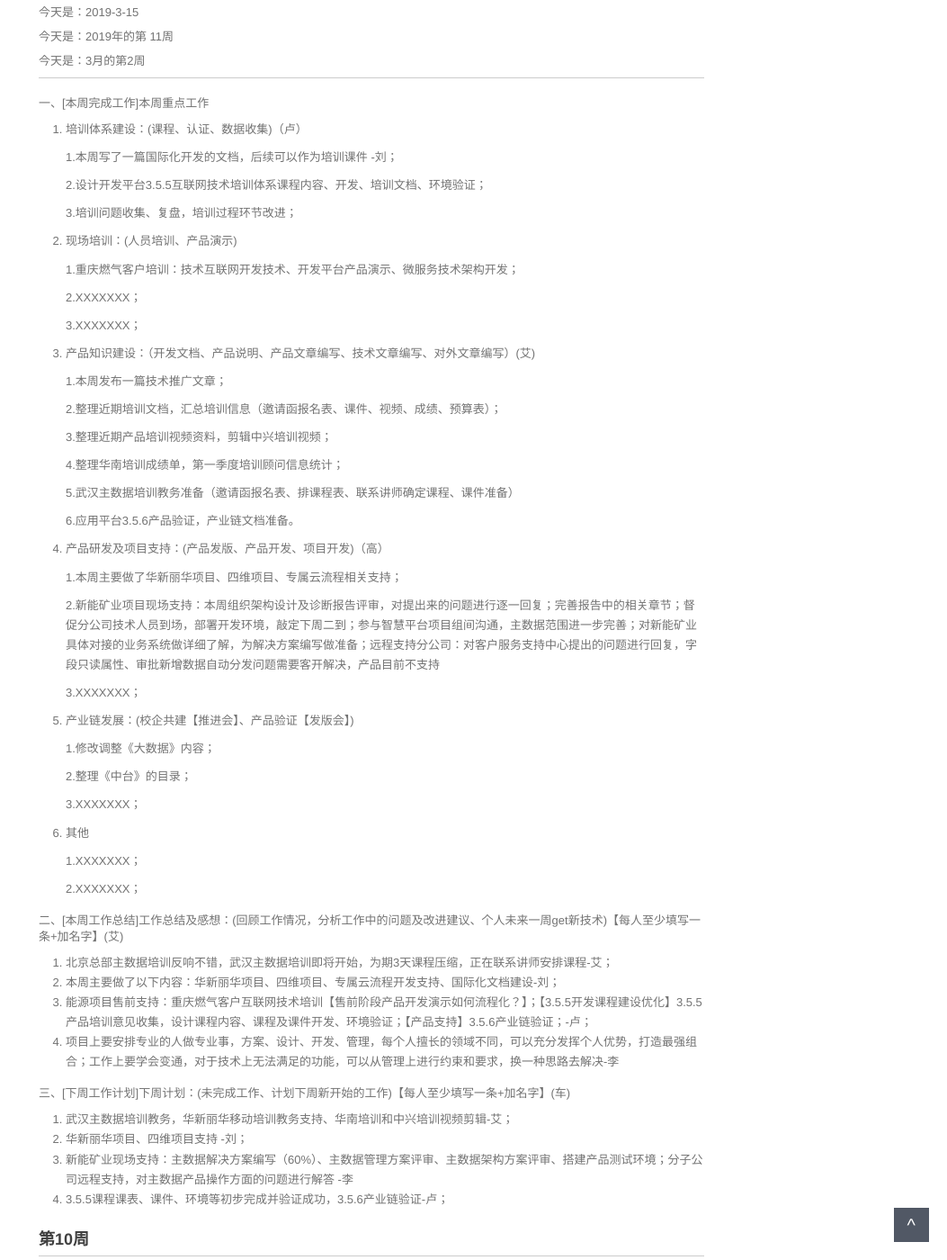
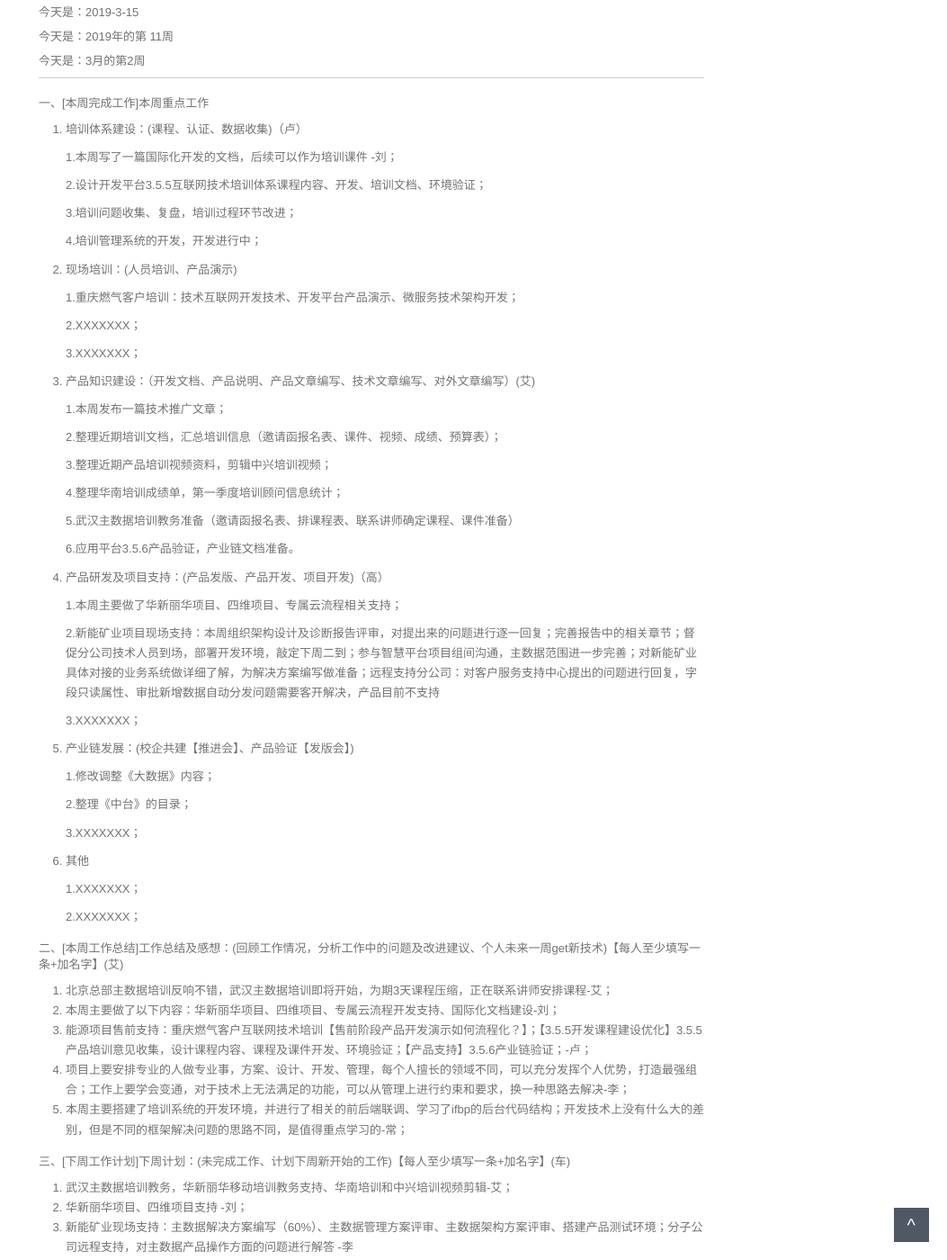
Before and after one commit to walllFlower/blog, a Jekyll site: the page built from _posts/2018-07-17-day_report_cxz.md, in a window 1280 px wide and 1400 px high, scrolled down 403 px. Shown: the whole window at 90% size, without its empty margins (227-1280 px from the left). Built offline with Jekyll 4.4.1, drawn with Linux system fonts in a browser that asks for light colours; comment, search, counter and statistics services are not loaded.

Commit message:
Update 2018-07-17-day_report_cxz.md

```diff
--- a/_posts/2018-07-17-day_report_cxz.md
+++ b/_posts/2018-07-17-day_report_cxz.md
@@ -31,6 +31,8 @@ categories: 技术运营工作周报
 
     3.培训问题收集、复盘，培训过程环节改进；
 
+    4.培训管理系统的开发，开发进行中；
+
 2. 现场培训：(人员培训、产品演示)
 
     1.重庆燃气客户培训：技术互联网开发技术、开发平台产品演示、微服务技术架构开发；
@@ -80,7 +82,8 @@ categories: 技术运营工作周报
 1. 北京总部主数据培训反响不错，武汉主数据培训即将开始，为期3天课程压缩，正在联系讲师安排课程-艾；
 2. 本周主要做了以下内容：华新丽华项目、四维项目、专属云流程开发支持、国际化文档建设-刘；
 3. 能源项目售前支持：重庆燃气客户互联网技术培训【售前阶段产品开发演示如何流程化？】；【3.5.5开发课程建设优化】3.5.5产品培训意见收集，设计课程内容、课程及课件开发、环境验证；【产品支持】3.5.6产业链验证；-卢；
-4. 项目上要安排专业的人做专业事，方案、设计、开发、管理，每个人擅长的领域不同，可以充分发挥个人优势，打造最强组合；工作上要学会变通，对于技术上无法满足的功能，可以从管理上进行约束和要求，换一种思路去解决-李
+4. 项目上要安排专业的人做专业事，方案、设计、开发、管理，每个人擅长的领域不同，可以充分发挥个人优势，打造最强组合；工作上要学会变通，对于技术上无法满足的功能，可以从管理上进行约束和要求，换一种思路去解决-李；
+5. 本周主要搭建了培训系统的开发环境，并进行了相关的前后端联调、学习了ifbp的后台代码结构；开发技术上没有什么大的差别，但是不同的框架解决问题的思路不同，是值得重点学习的-常；
 
 三、[下周工作计划]下周计划：(未完成工作、计划下周新开始的工作)【每人至少填写一条+加名字】(车)
 
@@ -88,6 +91,7 @@ categories: 技术运营工作周报
 2. 华新丽华项目、四维项目支持 -刘；
 3. 新能矿业现场支持：主数据解决方案编写（60%）、主数据管理方案评审、主数据架构方案评审、搭建产品测试环境；分子公司远程支持，对主数据产品操作方面的问题进行解答 -李
 4. 3.5.5课程课表、课件、环境等初步完成并验证成功，3.5.6产业链验证-卢；
+5. 培训系统后台节点开发-常；
 
 
 
```
